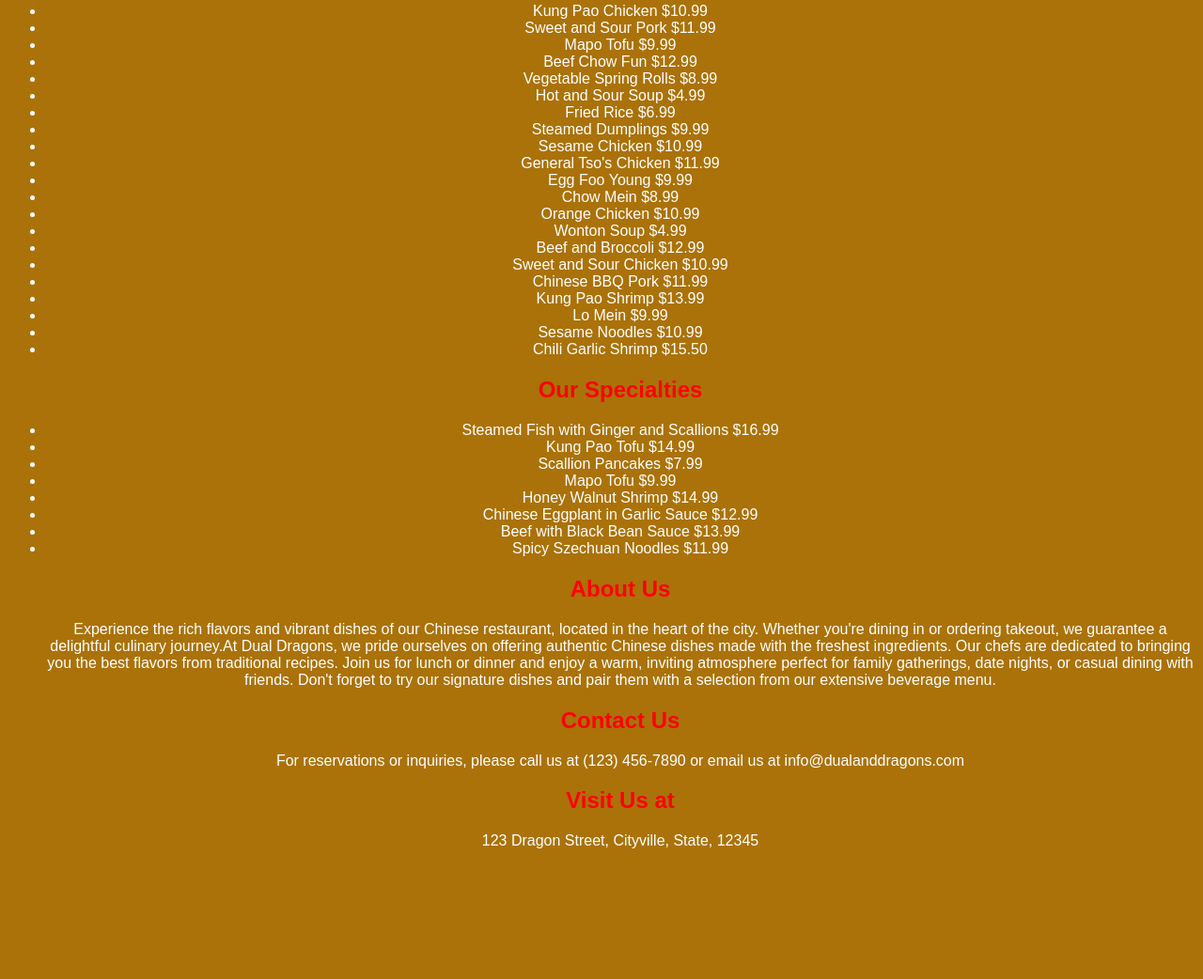
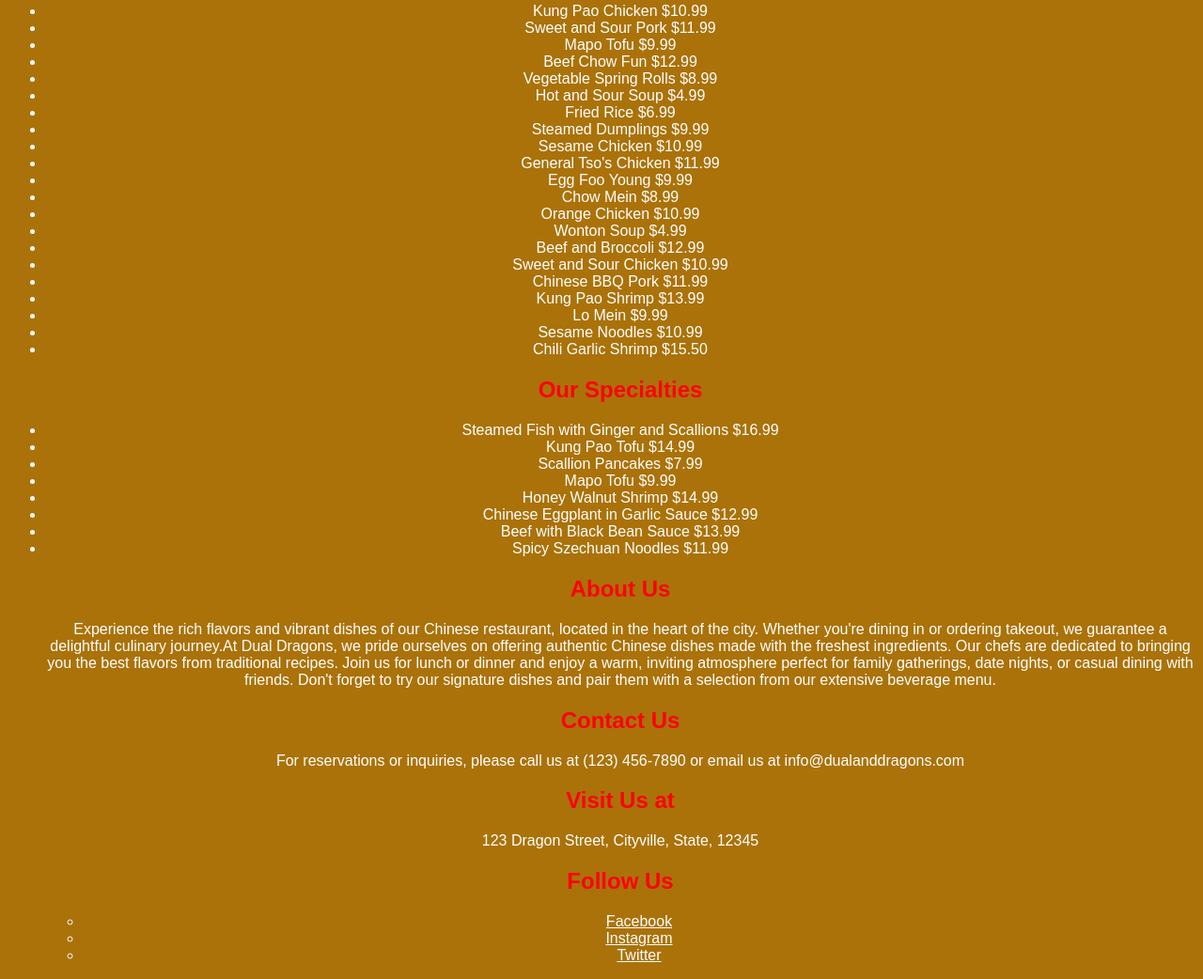
Before and after one commit to Jaron25/chinese-restaurant, a plain HTML site: page index.html in a window 1280 px wide. Shown: the part 580-1622 px from the top of the page at 94% size. Before the commit the page ends 1500 px from the top, so only its background shows below. Drawn offline with Linux system fonts and the light colour scheme.

Commit message:
follow us
Facebook
Instagram
Twitter

```diff
--- a/index.html
+++ b/index.html
@@ -54,6 +54,11 @@
     <p>For reservations or inquiries, please call us at (123) 456-7890 or email us at info@dualanddragons.com</p>
      <h2 style="color: rgb(255, 0, 0);">Visit Us at</h2>
    <p>123 Dragon Street, Cityville, State, 12345</p>
+    <h2 style="color: rgb(255, 0, 0);">Follow Us</h2>
+    <ul>
+        <li><a href="https://www.facebook.com/dualanddragons" style="color: white;">Facebook</a></li>
+        <li><a href="https://www.instagram.com/dualanddragons" style="color: white;">Instagram</a></li>
+        <li><a href="https://www.twitter.com/dualanddragons" style="color: white;">Twitter</a></li>
 </ul>
 </body>
 </html>
```
